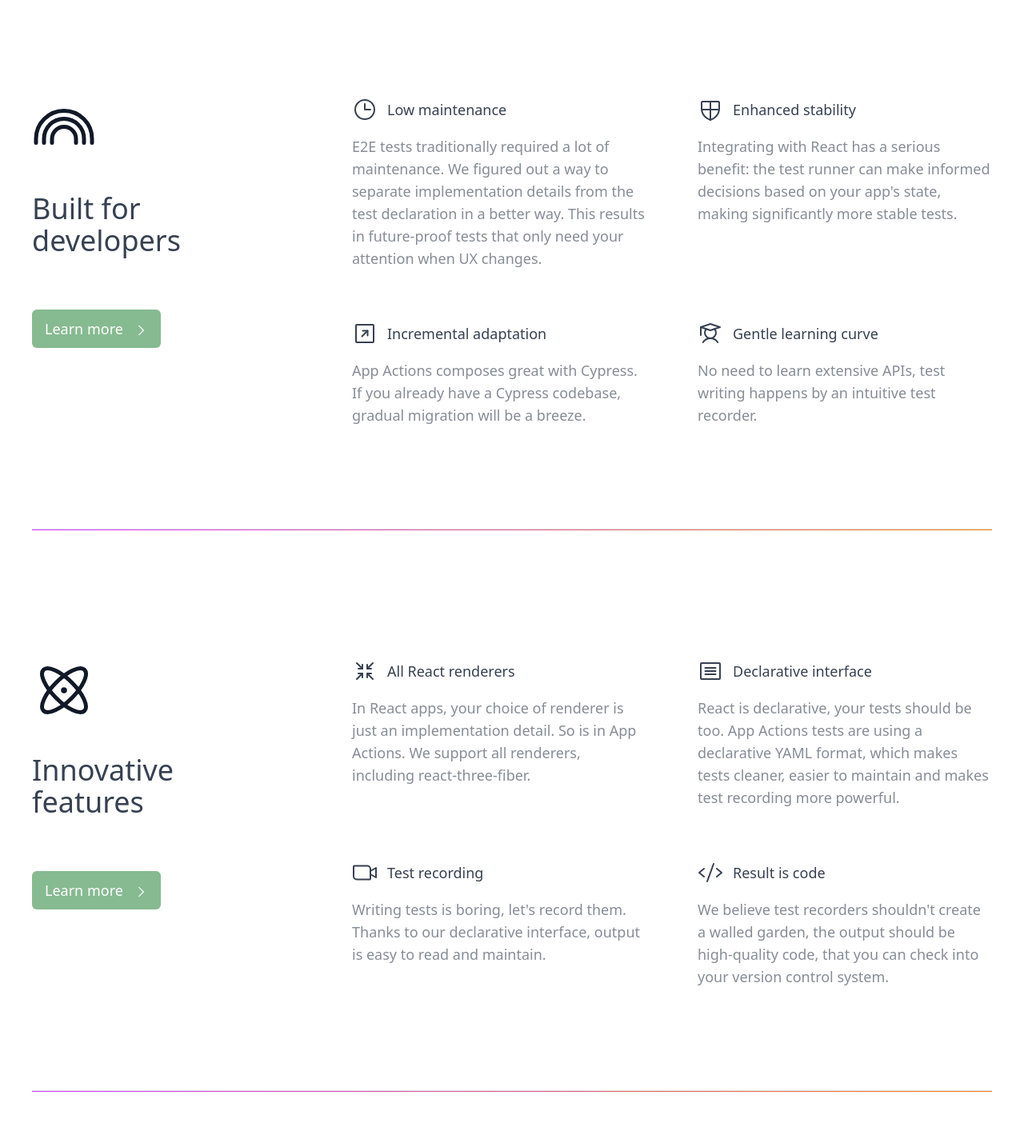
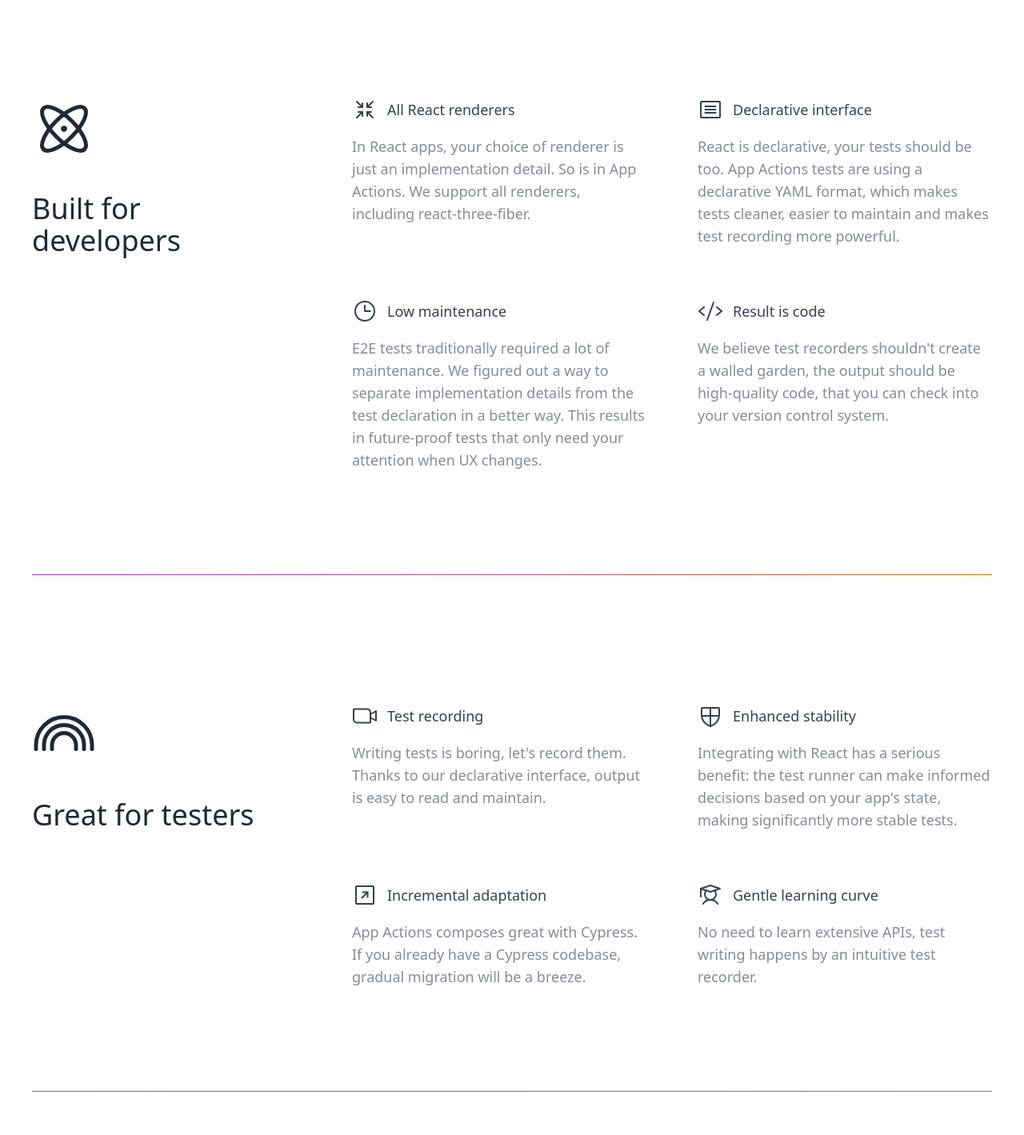
Before and after one commit to appactions/saas, a Next.js app in the folder packages/appactions.com/: page / in a window 1280 px wide. Shown: the part 1187-2606 px from the top of the page at 80% size. Built offline with nearby package versions, Linux system fonts and the light colour scheme.

Commit message:
Add Mixpanel (#6)

```diff
--- a/packages/appactions.com/components/extension.js
+++ b/packages/appactions.com/components/extension.js
@@ -10,9 +10,9 @@ const Extension = () => (
                     <div className="px-4 max-w-xl mx-auto sm:px-6 lg:py-12 lg:max-w-none lg:mx-0 lg:px-0">
                         <div>
                             <div className="mt-6">
-                                <div className="flex flex-row items-center sm:flex-col sm:items-baseline">
+                                <div className="flex flex-row items-center sm:flex-col sm:items-baseline text-gray-800">
                                     <GlobeSimple className="mr-4 w-12 sm:w-20 h-auto sm:mr-0" />{' '}
-                                    <h3 className="gotham font-medium text-gray-700 leading-tight text-3xl sm:text-4xl sm:pt-10 sm:text-center lg:text-left">
+                                    <h3 className="font-medium leading-tight text-3xl sm:text-4xl sm:pt-10 sm:text-center lg:text-left">
                                         Browser extension
                                     </h3>
                                 </div>
--- a/packages/appactions.com/components/feature-header.js
+++ b/packages/appactions.com/components/feature-header.js
@@ -4,9 +4,9 @@ import { CaretRight } from 'phosphor-react';
 
 const FeatureHeader = ({ icon, title, ctaHref }) => (
     <div className="flex flex-col sm:items-center lg:items-start lg:w-1/2">
-        <div className="flex flex-row items-center sm:flex-col  lg:items-baseline">
+        <div className="flex flex-row items-center sm:flex-col text-gray-800 lg:items-baseline">
             {icon}
-            <h3 className="gotham font-medium text-gray-700 leading-tight text-3xl sm:text-4xl sm:pt-10 sm:text-center lg:text-left">
+            <h3 className="font-medium leading-tight text-3xl sm:text-4xl sm:pt-10 sm:text-center lg:text-left">
                 {title}
             </h3>
         </div>
@@ -14,11 +14,11 @@ const FeatureHeader = ({ icon, title, ctaHref }) => (
         <hr className="mt-4 h-0.5 bg-gradient-to-r from-[#CA3CFF] to-[#EC7D10]" />
 
         <div className="mt-4 sm:mt-12">
-            <Link href={ctaHref}>
-                <a className="hidden sm:block py-3 px-4 text-center whitespace-nowrap flex items-center font-medium leading-6 gotham rounded-md transition duration-150 ease-in-out sm:flex-shrink-0 inline-flex items-center sm:w-auto focus:outline-none focus:ring bg-brand-green text-lg text-white ring-green-400 hover:opacity-80">
+            {/* <Link href={ctaHref}>
+                <a className="hidden sm:block py-3 px-4 text-center whitespace-nowrap flex items-center font-medium leading-6 rounded-md transition duration-150 ease-in-out sm:flex-shrink-0 inline-flex items-center sm:w-auto focus:outline-none focus:ring bg-brand-green text-lg text-white ring-green-400 hover:opacity-80">
                     Learn more <CaretRight className="ml-2 inline" />
                 </a>
-            </Link>
+            </Link> */}
         </div>
     </div>
 );
--- a/packages/appactions.com/components/features.js
+++ b/packages/appactions.com/components/features.js
@@ -21,15 +21,48 @@ const Features = () => (
                 <div className="lg:flex">
                     <FeatureHeader
                         icon={
-                            <Rainbow className="mr-4 w-12 sm:w-20 h-auto sm:mr-0" />
+                            <Atom className="mr-4 w-12 sm:w-20 h-auto sm:mr-0" />
                         }
                         title="Built for developers"
-                        ctaHref="https://docs.appactions.com/#for-developers"
+                        ctaHref="https://docs.appactions.com/#innovation"
                     />
-
                     <div className="mt-6 lg:w-4/6 grid sm:grid-cols-2 gap-10 md:gap-16 sm:mt-20 lg:mt-0 lg:ml-20 flex-shrink-0">
                         <div>
-                            <div className="gotham font-medium">
+                            <div className="font-medium">
+                                <h4 className="text-gray-700 leading-tight text-lg flex items-center">
+                                    <div className="w-8 h-8 mr-3 flex-shrink-0">
+                                        <ArrowsIn size={32} />
+                                    </div>
+                                    All React renderers
+                                </h4>
+                                <p className="text-lg text-gray-700 opacity-60 pt-4">
+                                    In React apps, your choice of renderer is
+                                    just an implementation detail. So is in App
+                                    Actions. We support all renderers, including
+                                    react-three-fiber.
+                                </p>
+                            </div>
+                        </div>
+                        <div>
+                            <div className="font-medium">
+                                <h4 className="text-gray-700 leading-tight text-lg flex items-center">
+                                    <div className="w-8 h-8 mr-3 flex-shrink-0">
+                                        <Article size={32} />
+                                    </div>
+                                    Declarative interface
+                                </h4>
+                                <p className="text-lg text-gray-700 opacity-60 pt-4">
+                                    React is declarative, your tests should be
+                                    too. App Actions tests are using a
+                                    declarative YAML format, which makes tests
+                                    cleaner, easier to maintain and makes test
+                                    recording more powerful.
+                                </p>
+                            </div>
+                        </div>
+
+                        <div>
+                            <div className="font-medium">
                                 <h4 className="text-gray-700 leading-tight text-lg flex items-center">
                                     <div className="w-8 h-8 mr-3 flex-shrink-0">
                                         <Clock size={32} />
@@ -47,7 +80,62 @@ const Features = () => (
                             </div>
                         </div>
                         <div>
-                            <div className="gotham font-medium">
+                            <div className="font-medium">
+                                <h4 className="text-gray-700 leading-tight text-lg flex items-center">
+                                    <div className="w-8 h-8 mr-3 flex-shrink-0">
+                                        <Code size={32} />
+                                    </div>
+                                    Result is code
+                                </h4>
+                                <p className="text-lg text-gray-700 opacity-60 pt-4">
+                                    We believe test recorders shouldn't create a
+                                    walled garden, the output should be
+                                    high-quality code, that you can check into
+                                    your version control system.
+                                </p>
+                            </div>
+                        </div>
+                        <div className="mt-2 sm:mt-12">
+                            {/* <Link href="https://docs.appactions.com/#innovation">
+                                <a className="sm:hidden py-3 px-4 text-center whitespace-nowrap flex items-center font-medium leading-6 rounded-md transition duration-150 ease-in-out sm:flex-shrink-0 inline-flex items-center sm:w-auto focus:outline-none focus:ring bg-brand-green hover:opacity-85 text-lg text-white hover:opacity-85 ring-green-400">
+                                    Learn more <CaretRight className="ml-2" />
+                                </a>
+                            </Link> */}
+                        </div>
+                    </div>
+                </div>
+            </article>
+
+            <hr className="hidden sm:block mt-4 h-0.5 bg-gradient-to-r from-[#CA3CFF] to-[#EC7D10]" />
+
+            <article className="w-full mt-20 sm:mt-40">
+                <div className="lg:flex">
+                    <FeatureHeader
+                        icon={
+                            <Rainbow className="mr-4 w-12 sm:w-20 h-auto sm:mr-0" />
+                        }
+                        title="Great for testers"
+                        ctaHref="https://docs.appactions.com/#for-developers"
+                    />
+
+                    <div className="mt-6 lg:w-4/6 grid sm:grid-cols-2 gap-10 md:gap-16 sm:mt-20 lg:mt-0 lg:ml-20 flex-shrink-0">
+                        <div>
+                            <div className="font-medium">
+                                <h4 className="text-gray-700 leading-tight text-lg flex items-center">
+                                    <div className="w-8 h-8 mr-3 flex-shrink-0">
+                                        <VideoCamera size={32} />
+                                    </div>
+                                    Test recording
+                                </h4>
+                                <p className="text-lg text-gray-700 opacity-60 pt-4">
+                                    Writing tests is boring, let's record them.
+                                    Thanks to our declarative interface, output
+                                    is easy to read and maintain.
+                                </p>
+                            </div>
+                        </div>
+                        <div>
+                            <div className="font-medium">
                                 <h4 className="text-gray-700 leading-tight text-lg flex items-center">
                                     <div className="w-8 h-8 mr-3 flex-shrink-0">
                                         <ShieldCheckered size={32} />
@@ -63,7 +151,7 @@ const Features = () => (
                             </div>
                         </div>
                         <div>
-                            <div className="gotham font-medium">
+                            <div className="font-medium">
                                 <h4 className="text-gray-700 leading-tight text-lg flex items-center">
                                     <div className="w-8 h-8 mr-3 flex-shrink-0">
                                         <ArrowSquareUpRight size={32} />
@@ -78,7 +166,7 @@ const Features = () => (
                             </div>
                         </div>
                         <div>
-                            <div className="gotham font-medium">
+                            <div className="font-medium">
                                 <h4 className="text-gray-700 leading-tight text-lg flex items-center">
                                     <div className="w-8 h-8 mr-3 flex-shrink-0">
                                         <Student size={32} />
@@ -93,98 +181,11 @@ const Features = () => (
                             </div>
                         </div>
                         <div className="mt-2 sm:mt-12">
-                            <Link href="https://docs.appactions.com/#for-developers">
-                                <a className="sm:hidden py-3 px-4 text-center whitespace-nowrap flex items-center font-medium leading-6 gotham rounded-md transition duration-150 ease-in-out sm:flex-shrink-0 inline-flex items-center sm:w-auto focus:outline-none focus:ring bg-brand-green text-lg text-white ring-green-400 hover:opacity-80">
+                            {/* <Link href="https://docs.appactions.com/#for-developers">
+                                <a className="sm:hidden py-3 px-4 text-center whitespace-nowrap flex items-center font-medium leading-6 rounded-md transition duration-150 ease-in-out sm:flex-shrink-0 inline-flex items-center sm:w-auto focus:outline-none focus:ring bg-brand-green text-lg text-white ring-green-400 hover:opacity-80">
                                     Learn more <CaretRight className="ml-2" />
                                 </a>
-                            </Link>
-                        </div>
-                    </div>
-                </div>
-            </article>
-
-            <hr className="hidden sm:block mt-4 h-0.5 bg-gradient-to-r from-[#CA3CFF] to-[#EC7D10]" />
-
-            <article className="w-full mt-20 sm:mt-40">
-                <div className="lg:flex">
-                    <FeatureHeader
-                        icon={
-                            <Atom className="mr-4 w-12 sm:w-20 h-auto sm:mr-0" />
-                        }
-                        title="Innovative features"
-                        ctaHref="https://docs.appactions.com/#innovation"
-                    />
-                    <div className="mt-6 lg:w-4/6 grid sm:grid-cols-2 gap-10 md:gap-16 sm:mt-20 lg:mt-0 lg:ml-20 flex-shrink-0">
-                        <div>
-                            <div className="gotham font-medium">
-                                <h4 className="text-gray-700 leading-tight text-lg flex items-center">
-                                    <div className="w-8 h-8 mr-3 flex-shrink-0">
-                                        <ArrowsIn size={32} />
-                                    </div>
-                                    All React renderers
-                                </h4>
-                                <p className="text-lg text-gray-700 opacity-60 pt-4">
-                                    In React apps, your choice of renderer is
-                                    just an implementation detail. So is in App
-                                    Actions. We support all renderers, including
-                                    react-three-fiber.
-                                </p>
-                            </div>
-                        </div>
-                        <div>
-                            <div className="gotham font-medium">
-                                <h4 className="text-gray-700 leading-tight text-lg flex items-center">
-                                    <div className="w-8 h-8 mr-3 flex-shrink-0">
-                                        <Article size={32} />
-                                    </div>
-                                    Declarative interface
-                                </h4>
-                                <p className="text-lg text-gray-700 opacity-60 pt-4">
-                                    React is declarative, your tests should be
-                                    too. App Actions tests are using a
-                                    declarative YAML format, which makes tests
-                                    cleaner, easier to maintain and makes test
-                                    recording more powerful.
-                                </p>
-                            </div>
-                        </div>
-                        <div>
-                            <div className="gotham font-medium">
-                                <h4 className="text-gray-700 leading-tight text-lg flex items-center">
-                                    <div className="w-8 h-8 mr-3 flex-shrink-0">
-                                        <VideoCamera size={32} />
-                                    </div>
-                                    Test recording
-                                </h4>
-                                <p className="text-lg text-gray-700 opacity-60 pt-4">
-                                    Writing tests is boring, let's record them.
-                                    Thanks to our declarative interface, output
-                                    is easy to read and maintain.
-                                </p>
-                            </div>
-                        </div>
-                        <div>
-                            <div className="gotham font-medium">
-                                <h4 className="text-gray-700 leading-tight text-lg flex items-center">
-                                    <div className="w-8 h-8 mr-3 flex-shrink-0">
-                                        <Code size={32} />
-                                    </div>
-                                    Result is code
-                                </h4>
-                                <p className="text-lg text-gray-700 opacity-60 pt-4">
-                                    We believe test recorders shouldn't create a
-                                    walled garden, the output should be
-                                    high-quality code, that you can check into
-                                    your version control system.
-                                </p>
-                            </div>
-                        </div>
-                        <div className="mt-2 sm:mt-12">
-                            <Link href="https://docs.appactions.com/#innovation">
-                                <a className="sm:hidden py-3 px-4 text-center whitespace-nowrap flex items-center font-medium leading-6 gotham rounded-md transition duration-150 ease-in-out sm:flex-shrink-0 inline-flex items-center sm:w-auto focus:outline-none focus:ring bg-brand-green hover:opacity-85 text-lg text-white hover:opacity-85 ring-green-400">
-                                    Learn more <CaretRight className="ml-2" />
-                                </a>
-                            </Link>
+                            </Link> */}
                         </div>
                     </div>
                 </div>
--- a/packages/appactions.com/components/gradient-background-5.js
+++ b/packages/appactions.com/components/gradient-background-5.js
@@ -170,7 +170,7 @@ export default function GradientBackground({
             function anim(value, goal, index) {
                 return animate(value, goal, {
                     duration: choose(3, 4, 5, 6),
-                    delay: choose(6, 7, 8, 9),
+                    delay: choose(3, 4, 5, 6),
                     onComplete() {
                         anim(value, goal === 100 ? 0 : 100, index);
                     },
--- a/packages/appactions.com/package.json
+++ b/packages/appactions.com/package.json
@@ -20,6 +20,7 @@
         "framer": "2.0.0-beta.16",
         "framer-motion": "^6.2.3",
         "http-status-codes": "^2.1.4",
+        "mixpanel-browser": "^2.43.0",
         "next": "^12.0.9",
         "node-fetch": "^2.6.1",
         "phosphor-react": "^1.4.0",
--- a/packages/appactions.com/pages/_app.js
+++ b/packages/appactions.com/pages/_app.js
@@ -1,9 +1,13 @@
 import Head from 'next/head';
 import Header from 'components/header';
 import Footer from 'components/footer';
+import mixpanel from 'mixpanel-browser';
 import GradientBackground from 'components/gradient-background-5';
+import './style.css';
 
-import './style.css';
+mixpanel.init(process.env.MIXPANEL_TOKEN, {
+    debug: process.env.VERCEL_ENV === 'development',
+});
 
 function MyApp({ Component, pageProps }) {
     return (
```
Also changed, not shown: packages/appactions.com/components/signup.js (+6 -1 lines), 2 other files (tests, documents, lock files or other folders).
